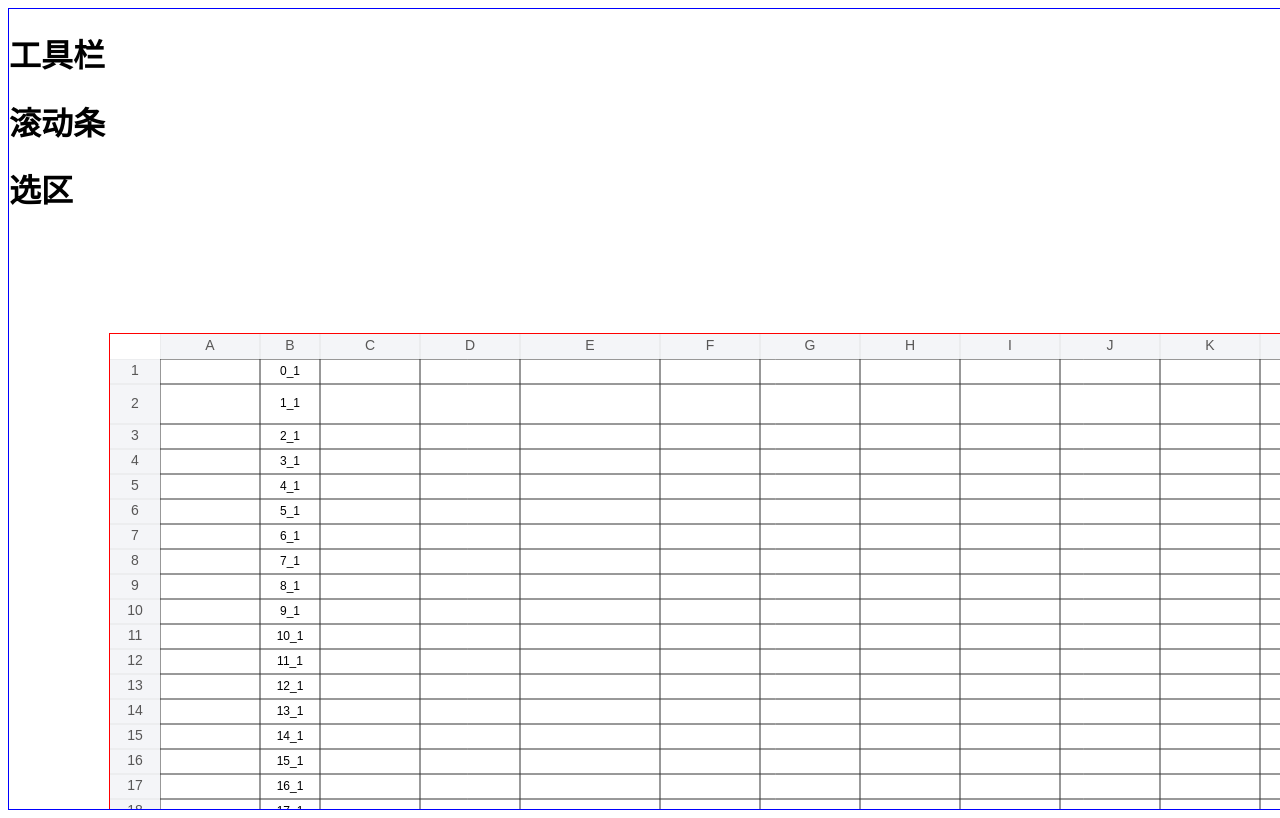
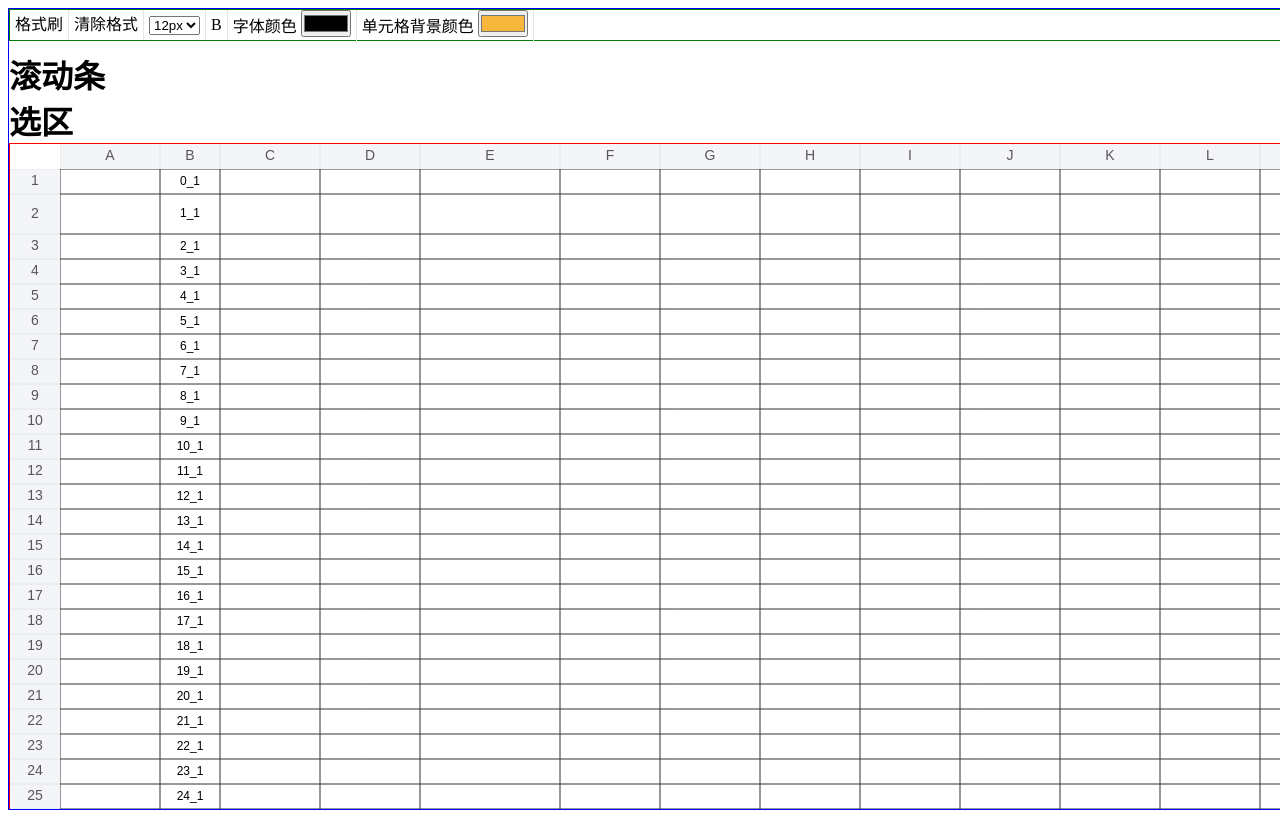
Before and after one commit to EmilyYoung71415/web-excel, a website built with webpack: page index.html in a window 1280 px wide. Built offline with nearby package versions, Linux system fonts and the light colour scheme.

Commit message:
feat: toolbar初始化样式

```diff
--- a/src/index.less
+++ b/src/index.less
@@ -1,9 +1,74 @@
 #app {
     border: 1px solid blue;
 
+    * {
+        margin: 0;
+        padding: 0;
+    }
+
+    ul,
+    li {
+        list-style: none;
+    }
+
     #xexcel-canvas {
         border: 1px solid red;
-        margin-left: 100px;
-        margin-top: 100px;
+        // margin-left: 100px;
+        // margin-top: 100px;
+    }
+
+    .xsheet-toolbar {
+        margin-bottom: 10px;
+
+        ul.xsheet-toolbar-content {
+            height: 30px;
+            border: 1px solid green;
+            // overflow: hidden;
+
+            li.xsheet-toolbar-item {
+                position: relative;
+                float: left;
+                line-height: 30px;
+                vertical-align: middle;
+                padding: 0 5px;
+                border-right: 1px solid #E8E6E3;
+
+                &:hover {
+                    background: #E8E6E3;
+                    cursor: pointer;
+
+                    .toolbar-setting-menu {
+                        display: block;
+                    }
+                }
+
+                input[type='color'] {
+                    cursor: pointer;
+                }
+
+                label {
+                    cursor: pointer;
+                }
+
+                // 字号选择
+                .toolbar-setting-menu {
+                    // display: none;
+                    position: absolute;
+                    width: 100%;
+                    z-index: 100;
+                    top: 100%;
+                    left: 0;
+                    background-color: #fff;
+
+                    .toolbar-setting-menu-item {
+                        text-align: center;
+
+                        &:hover {
+                            background-color: lavender;
+                        }
+                    }
+                }
+            }
+        }
     }
 }
--- a/src/view/toolbar/index.ts
+++ b/src/view/toolbar/index.ts
@@ -9,7 +9,35 @@ export class ToolBar extends Shape {
     }
     createRender() {
         return `
-            <h1>工具栏</h1>
+            <div class="xsheet-toolbar">
+                <ul class="xsheet-toolbar-content">
+                    <li class="xsheet-toolbar-item" id="toolbar-formatPainter" data-event="setrange:formatpainter">
+                        <div class="toolbar-tip">格式刷</div>
+                    </li>
+                    <li class="xsheet-toolbar-item" id="toolbar-clearStyle" data-event="setrange:clearstyle">
+                        <div class="toolbar-tip">清除格式</div>
+                    </li>
+                    <li class="xsheet-toolbar-item" id="toolbar-fontsize" data-event="setrange:clearstyle">
+                        <select name="toolbar-fontsize">
+                            <option value="12">12px</option>
+                            <option value="14">14px</option>
+                            <option value="18">18px</option>
+                            <option value="24">24px</option>
+                        </select>
+                    </li>
+                    <li class="xsheet-toolbar-item" id="toolbar-bold">
+                        <div class="toolbar-tip">B</div>
+                    </li>
+                    <li class="xsheet-toolbar-item" id="toolbar-cellmmfontcolor">
+                        <label for="toolbar-fontcolor">字体颜色</label>
+                        <input type="color" id="toolbar-fontcolor" name="cellmmfontcolor" value="#000">
+                    </li>
+                    <li class="xsheet-toolbar-item" id="toolbar-cellmmbgcolor">
+                        <label for="toolbar-bgcolor">单元格背景颜色</label>
+                        <input type="color" id="toolbar-bgcolor" name="cellmmbgcolor" value="#f6b73c">
+                    </li>
+                </ul>
+            </div>
         `
     }
 }
```
